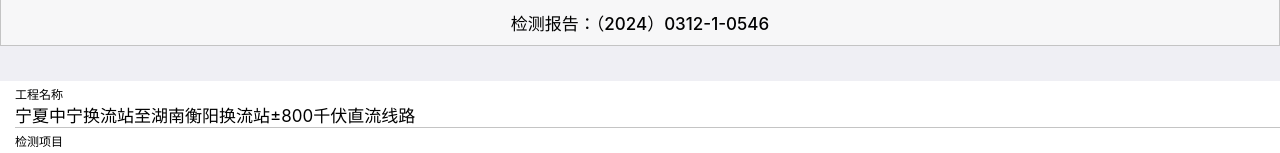
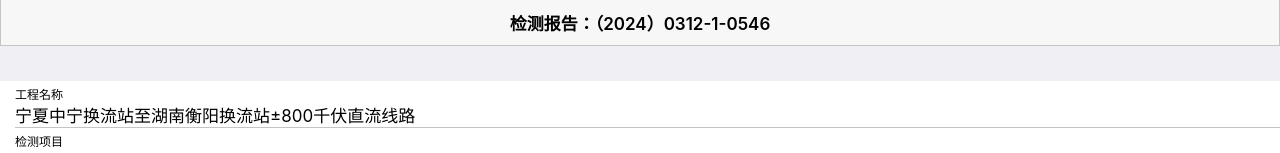
Before and after one commit to wufan999888/testReport, a Vue app: page /#/testReport in a window 1280 px wide. Shown: the top 153 px of the page. Built offline with nearby package versions, Linux system fonts and the light colour scheme; no server answers.

Commit message:
fix: 管理页

```diff
--- a/src/pages/testReport.vue
+++ b/src/pages/testReport.vue
@@ -99,7 +99,7 @@ onMounted(()=>{
 }
 .testReport-title {
   font-size: 17px;
-  font-weight: 500;
+  font-weight: 600;
   background: #f7f7f8;
   padding: 10px 0;
   text-align: center;
@@ -113,6 +113,7 @@ onMounted(()=>{
 }
 .testReport-content-box {
   padding-top: 4px;
+  padding-right: 15px;
   border-bottom: .5px solid #C4C4C4;
 }
 .testReport-content-box-title {
```
Also changed, not shown: 11 other files (tests, documents, lock files or other folders).
